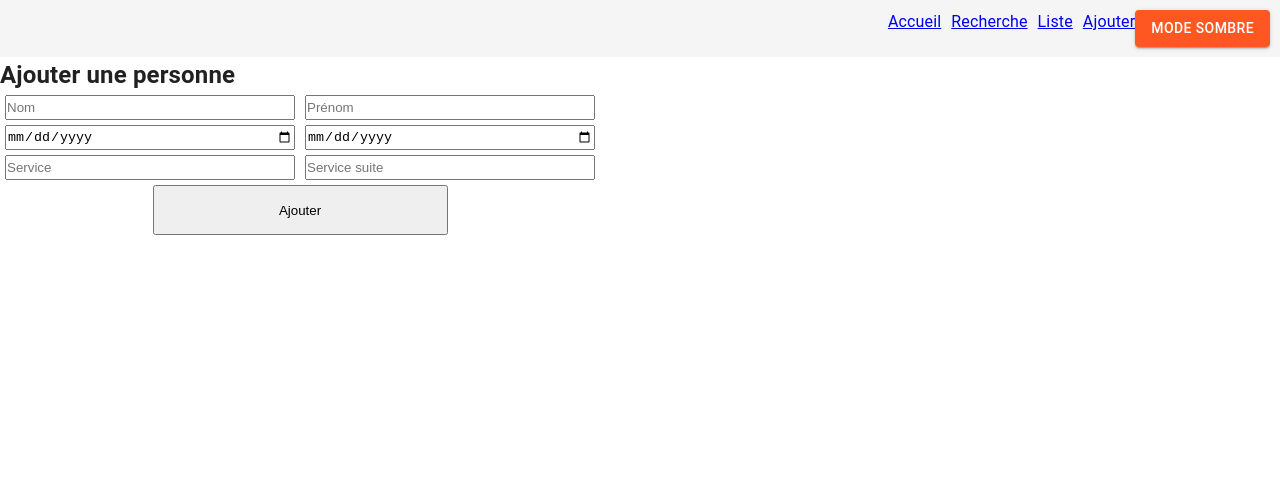
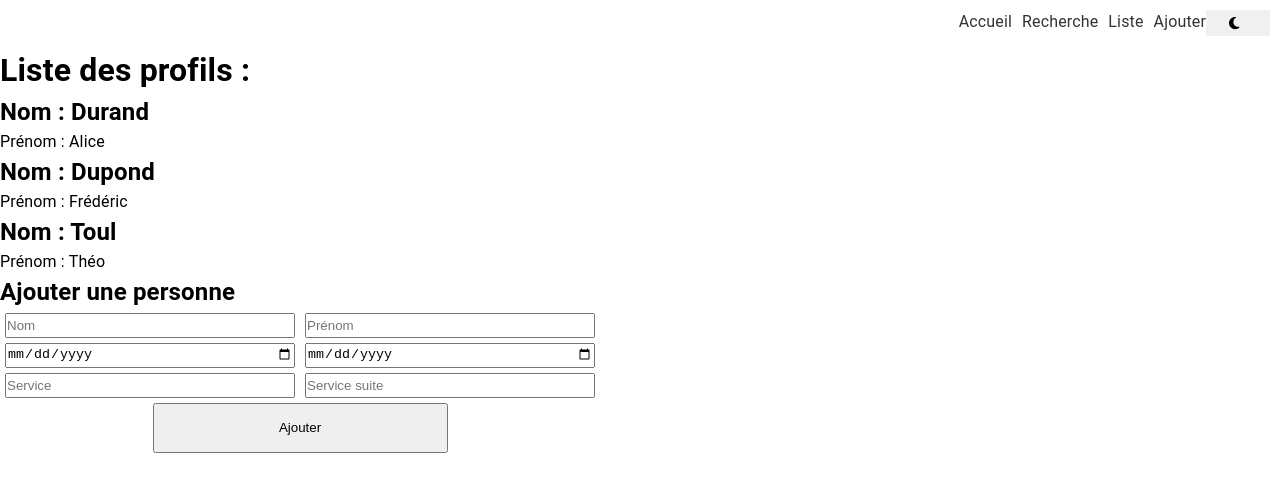
Before and after one commit to ELodieDenis/App-entreprise-salari-s, a React (Vite) app: page /ajouter in a window 1280 px wide. Shown: the top 492 px of the page. Built offline with nearby package versions, Linux system fonts and the light colour scheme.

Commit message:
mise à jour mode sombre

```diff
--- a/package.json
+++ b/package.json
@@ -5,6 +5,8 @@
   "dependencies": {
     "@emotion/react": "^11.14.0",
     "@emotion/styled": "^11.14.0",
+    "@fortawesome/free-solid-svg-icons": "^6.7.2",
+    "@fortawesome/react-fontawesome": "^0.2.2",
     "@mui/material": "^7.0.2",
     "@testing-library/dom": "^10.4.0",
     "@testing-library/jest-dom": "^6.6.3",
--- a/src/App.css
+++ b/src/App.css
@@ -3,9 +3,20 @@
   margin: 0;
 }
 
+html, body {
+  height: 100%;
+  background-color: #f0f0f0;
+
+}
+
 body{
   overflow-y: scroll;
+  background-color: #f0f0f0;
 
+}
+
+body.dark {
+  background-color: #333;
 }
 
 header {
@@ -28,13 +39,11 @@ header {
   text-decoration: none ;
 }
 
-.ul_li_navbar{
-  color: black;
-}
 
 .li_accueil,
 .li_recherche,
 .li_liste{
   padding-right: 10px;
   text-decoration: none ;
+  color: #333;
 }
--- a/src/App.jsx
+++ b/src/App.jsx
@@ -8,7 +8,9 @@ import AjoutPage from "./Pages/AjoutPage";
 import { ThemeProvider, createTheme } from "@mui/material/styles";
 import { Box, CssBaseline, Button } from "@mui/material";
 import { deepOrange, blueGrey } from "@mui/material/colors";
-import { useState, useMemo } from "react";
+import { useState, useMemo, useEffect } from "react";
+import { FontAwesomeIcon } from '@fortawesome/react-fontawesome';
+import { faSun, faMoon } from '@fortawesome/free-solid-svg-icons';
 
 function App() {
 
@@ -20,6 +22,9 @@ const theme = useMemo(() =>
       mode: mode,
       primary: deepOrange,
       secondary: blueGrey,
+      background: {
+        default: mode === "light" ? "white" : "#333",
+      },
     },
   }), [mode]
 );
@@ -28,36 +33,88 @@ const toggleMode = () => {
   setMode((prev) => (prev === "light" ? "dark" : "light"));
 };
 
+const isDark = theme.palette.mode === "dark"
 
-// const [ open, setOpen ] = useState(true)
-// const toggleDrawer = () => {
-//   setOpen(!open)
-// }
+useEffect(() => {
+  document.body.className = isDark ? "dark" : "white";
+}, [isDark]);
+
+const [ hoveredIndex, setHoveredIndex ] = useState(null);
 
   return (
     <ThemeProvider theme={theme}>
       <CssBaseline />
       <Box sex={{display: "flex"}}>
       <Router>
-        <div className="App">
-          <header>
-            <nav className="navbar">
+        <div className="App" style={{
+          backgroundColor: isDark ? "#333" : "white",
+          color: isDark ? "#f0f0f0" : "#000"
+        }}>
+          <header style={{
+            backgroundColor: isDark ? "#333" : "white",
+          }}>
+            <nav className="navbar" style={{
+              backgroundColor: isDark ? "#333" : "white",
+              color: isDark ? "#f0f0f0" : "#000",
+            }}>
               <ul className="ul_navbar">
-                <li className="ul_li_navbar li_accueil routeDefault">
-                  <Link to="/">Accueil</Link>
+              <li className="ul_li_navbar li_accueil routeDefault">
+                  <Link
+                    to="/"
+                    onMouseEnter={() => setHoveredIndex(0)}
+                    onMouseLeave={() => setHoveredIndex(null)}
+                    style={{
+                      color: hoveredIndex === 0 ? (isDark ? "#56CCF2" : "#2F80ED") : (isDark ? "#f0f0f0" : "#333"),
+                      textDecoration: "none"
+                    }}
+                  >Accueil</Link>
                 </li>
                 <li className="ul_li_navbar li_recherche">
-                  <Link to="/recherche">Recherche</Link>
+                  <Link
+                    to="/recherche"
+                    onMouseEnter={() => setHoveredIndex(1)}
+                    onMouseLeave={() => setHoveredIndex(null)}
+                    style={{
+                      color: hoveredIndex === 1 ? (isDark ? "#56CCF2" : "#2F80ED") : (isDark ? "#f0f0f0" : "#333"),
+                      textDecoration: "none"
+                    }}
+                  >Recherche</Link>
                 </li>
                 <li className="ul_li_navbar li_liste">
-                  <Link to="/liste">Liste</Link>
+                  <Link
+                    to="/liste"
+                    onMouseEnter={() => setHoveredIndex(2)}
+                    onMouseLeave={() => setHoveredIndex(null)}
+                    style={{
+                      color: hoveredIndex === 2 ? (isDark ? "#56CCF2" : "#2F80ED") : (isDark ? "#f0f0f0" : "#333"),
+                      textDecoration: "none"
+                    }}
+                  >Liste</Link>
                 </li>
                 <li className="ul_li_navbar li_ajout">
-                  <Link to="/ajouter">Ajouter</Link>
+                  <Link
+                    to="/ajouter"
+                    onMouseEnter={() => setHoveredIndex(3)}
+                    onMouseLeave={() => setHoveredIndex(null)}
+                    style={{
+                      color: hoveredIndex === 3 ? (isDark ? "#56CCF2" : "#2F80ED") : (isDark ? "#f0f0f0" : "#333"),
+                      textDecoration: "none"
+                    }}
+                  >Ajouter</Link>
                 </li>
                 <li className="dark_mode">
-                    <Button onClick={toggleMode} variant="contained">
-                      Mode {mode === "light" ? "Sombre" : "Clair"}
+                    <Button onClick={toggleMode} variant="contained" sx={{
+                    backgroundColor: isDark ? "#333" : "#f0f0f0",
+                    color: isDark ? "#fff" : "#000",
+                    '&:hover': {
+                    backgroundColor: isDark ? "#333" : "#f0f0f0",
+                    boxShadow: "none",
+                    borderRadius: 0,
+                    },
+                    boxShadow: "none",
+                    borderRadius: 0,
+                    }}>
+                      <FontAwesomeIcon icon={isDark ? faSun : faMoon} style={{ marginRight: 8 }} />
                     </Button>
                   </li>
               </ul>
--- a/src/Components/AddPersons.jsx
+++ b/src/Components/AddPersons.jsx
@@ -1,5 +1,4 @@
 import React, { useState } from 'react';
-import personsEntreprise from '../JSON/personsEntreprise.json'
 import '../CSS/AppPersons.css'
 
 const AddPerson = () => {
@@ -8,6 +7,11 @@ const AddPerson = () => {
     const [dateNaissance, setDateNaissance] = useState('');
     const [dateEntreeEntreprise, setDateEntreeEntreprise] = useState('');
     const [service, setService] = useState('');
+
+    const onChangeNom = () => {
+
+        console.log("prénom ajouté")
+    }
 
     const handleAddPerson = () => {
         const newPerson = {
@@ -54,7 +58,7 @@ const AddPerson = () => {
                     </div>
                     <div className='div_addPersons_dates'>
                         <input
-                            className='input_addPersons input_dates input_date_dateNaissance'
+                          className='input_addPersons input_dates input_date_dateNaissance'
                             type="date"
                             value={dateNaissance}
                             onChange={(e) => setDateNaissance(e.target.value)}
--- /dev/null
+++ b/src/Components/ExAddPerson.jsx
@@ -0,0 +1,18 @@
+import React from 'react';
+import ExProfil from '../Components/ExProfil.jsx';
+
+function ExAddPerson() {
+
+
+    return (
+        <div>
+            <h1>Liste des profils :</h1>
+
+            <ExProfil nom="Durand" prenom="Alice"/>
+            <ExProfil nom="Dupond" prenom="Frédéric"/>
+            <ExProfil nom="Toul" prenom="Théo"/>
+        </div>
+    );
+};
+
+export default ExAddPerson;
--- /dev/null
+++ b/src/Components/ExProfil.jsx
@@ -0,0 +1,12 @@
+import React from 'react';
+
+function ExProfil({nom, prenom}) {
+    return (
+        <div>
+            <h2>Nom : {nom}</h2>
+            <p>Prénom : {prenom}</p>
+        </div>
+    );
+};
+
+export default ExProfil;
--- a/src/Pages/AjoutPage.jsx
+++ b/src/Pages/AjoutPage.jsx
@@ -1,9 +1,12 @@
 import React from 'react';
 import AddPerson from '../Components/AddPersons';
+import ExProfil from '../Components/ExProfil';
+import ExAddPerson from '../Components/ExAddPerson';
 
 const AjoutPage = () => {
     return (
         <div>
+            <ExAddPerson/>
             <AddPerson />
         </div>
     );
--- a/src/index.css
+++ b/src/index.css
@@ -5,6 +5,7 @@ body {
     sans-serif;
   -webkit-font-smoothing: antialiased;
   -moz-osx-font-smoothing: grayscale;
+  background-color: #f0f0f0;
 }
 
 code {
```
Also changed, not shown: public/manifest.json, 1 other file (tests, documents, lock files or other folders).
